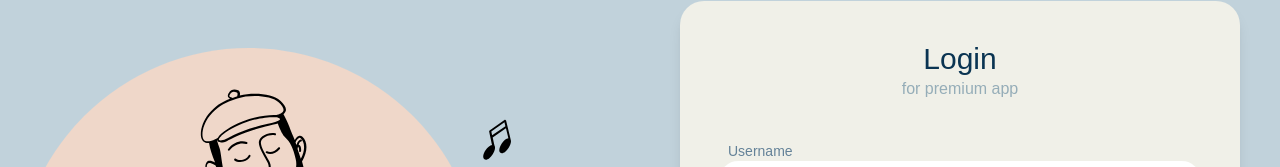
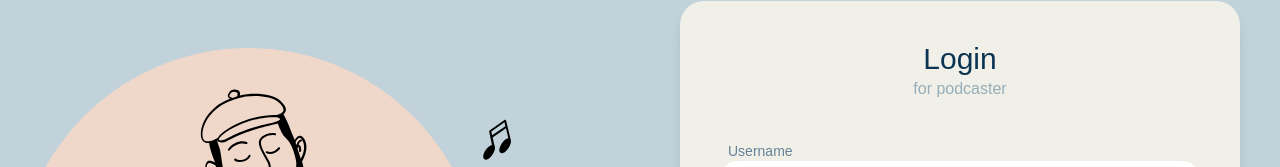
Before and after one commit to IF3110-2023-02-37/premium-app, a React (Vite) app: page /login in a window 1280 px wide. Shown: the part 119-286 px from the top of the page. Built offline with nearby package versions, Linux system fonts and the light colour scheme.

Commit message:
minor fix

```diff
--- a/src/pages/Login/Login.tsx
+++ b/src/pages/Login/Login.tsx
@@ -70,7 +70,7 @@ export default function Login() {
         <div className="right-container w-[50%] md:w-full px-10 ">
           <div className="login-container w-full flex flex-col pt-10 text-center rounded-3xl bg-yellow100 min-h-[70vh] shadow-lg">
             <p className="text-3xl text-blue400">Login</p>
-            <p className="text-md text-blue200 mb-5">for premium app</p>
+            <p className="text-md text-blue200 mb-5">for podcaster</p>
             <form onSubmit={handleSubmit} className="flex flex-col w-full h-full px-10 pt-5 pb-10" action="">
 
               <label htmlFor="username" className="self-start text-sm px-2 text-blue300">Username</label>
--- a/src/pages/Register/Register.tsx
+++ b/src/pages/Register/Register.tsx
@@ -89,7 +89,7 @@ export default function Register() {
         <div className="right-container w-[50%] md:w-full px-10 ">
           <div className="login-container w-full max-h-[100vh] flex flex-col pt-10 text-center rounded-3xl bg-yellow100 min-h-[70vh] shadow-lg">
             <p className="text-3xl text-blue400">Sign Up</p>
-            <p className="text-md text-blue300 mb-5">for premium app</p>
+            <p className="text-md text-blue300 mb-5">for podcaster</p>
             <form onSubmit={handleSubmit} className="flex flex-col w-full h-full px-10 pt-5 pb-5" action="">
 
               <label htmlFor="displayName" className="self-start text-sm px-2 text-blue300">Name</label>
```
